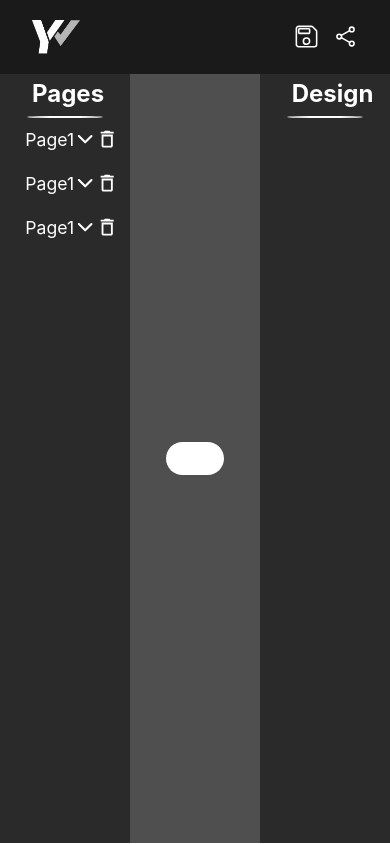
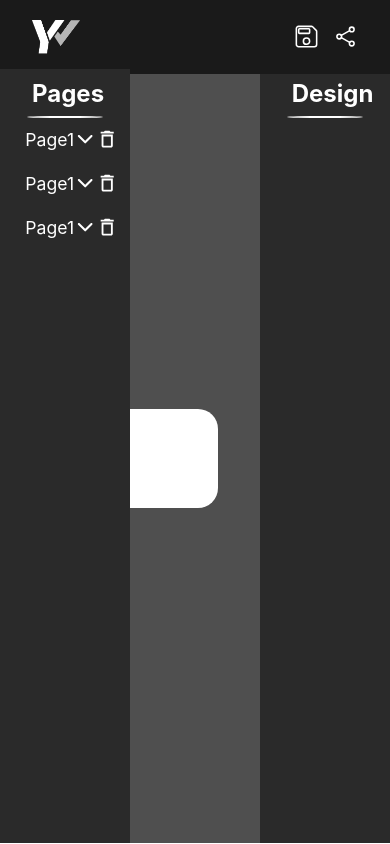
Before and after one commit to PepitoMercurio/B3_End-Project, a React (Create React App) app: page / in a window 390 px wide. Built offline with nearby package versions, Linux system fonts and the light colour scheme.

Commit message:
start responsive editer

```diff
--- a/src/components/ElementOrder/index.js
+++ b/src/components/ElementOrder/index.js
@@ -1,10 +1,21 @@
-import { ElementOrderContainer } from "./style";
+import { useState } from "react";
+import { ElementOrderStyle, ElementOrderContainer } from "./style";
 import { Title } from "../Title";
 import { Line } from "../Line";
 import PageOrder from "../PageOrder";
 
 const ElementOrder = () => {
+    const [isDisplayed, setIsDisplayed] = useState(true);
+
+    const handleDisplay = () => {
+        setIsDisplayed(!isDisplayed);
+    };
+
     return (
+        <ElementOrderStyle
+            isDisplayed={isDisplayed}
+        >
+            {isDisplayed ?
                 <ElementOrderContainer>
                     <Title>Pages</Title>
                     <Line />
@@ -12,6 +23,10 @@ const ElementOrder = () => {
                     <PageOrder />
                     <PageOrder />
                 </ElementOrderContainer>
+            :
+                <p>test</p>
+            }
+        </ElementOrderStyle>
     );
 }
 
--- a/src/components/ElementOrder/style.js
+++ b/src/components/ElementOrder/style.js
@@ -1,4 +1,14 @@
 import styled from "styled-components";
+
+const ElementOrderStyle = styled.div`
+    height: 100%;
+    padding: 5px 0;
+    background-color: ${(props) => (props.isDisplayed ? "#2A2A2A" : "transparent")};
+
+    @media screen and (max-width:680px) {
+        position: absolute;
+    }
+`;
 
 const ElementOrderContainer = styled.div`
     display: flex;
@@ -14,5 +24,6 @@ const ElementOrderContainer = styled.div`
 `;
 
 export {
+    ElementOrderStyle,
     ElementOrderContainer,
 };
--- a/src/pages/Edit/style.js
+++ b/src/pages/Edit/style.js
@@ -11,6 +11,7 @@ const EditPageContainer = styled.div`
     flex-wrap: wrap;
     align-items: center;
     height: 100%;
+    position: relative;
 `;
 
 export {
```
Lines whose indentation alone changed are shown as unchanged.
